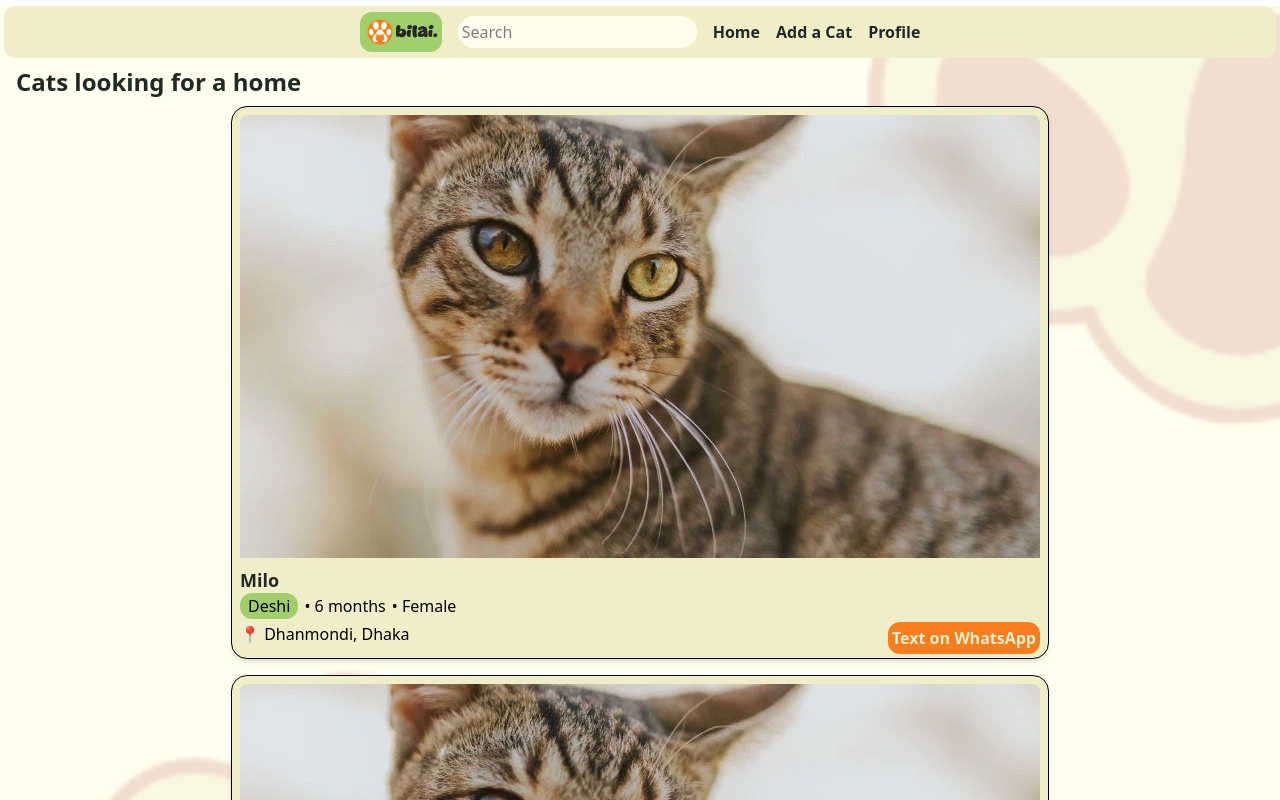
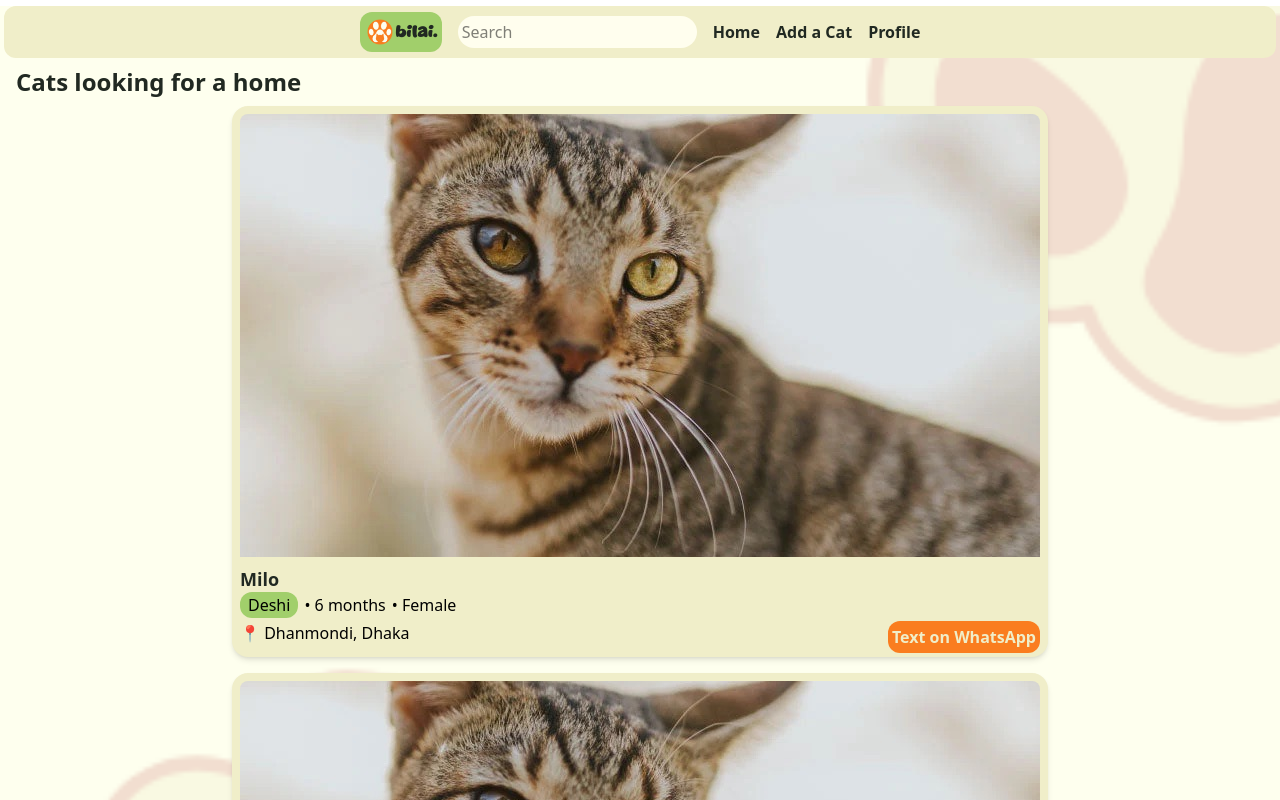
Before and after one commit to jahinhossain8573/bilai, a Next.js app: page / in a window 1280 px wide. Shown: the top 800 px of the page. Built offline with nearby package versions, Linux system fonts and the light colour scheme.

Commit message:
Removed the card borders

```diff
--- a/app/components/card.tsx
+++ b/app/components/card.tsx
@@ -3,7 +3,7 @@ import Image from "next/image";
 import catPhoto from "../resources/sample_cat_photo.jpeg";
 export default function Card() {
   return (
-    <div className="border w-fit rounded-2xl bg-[#f0eec9] shadow-md">
+    <div className="w-fit rounded-2xl bg-[#f0eec9] shadow-md">
       <Image
         src={catPhoto}
         width={300}
```
